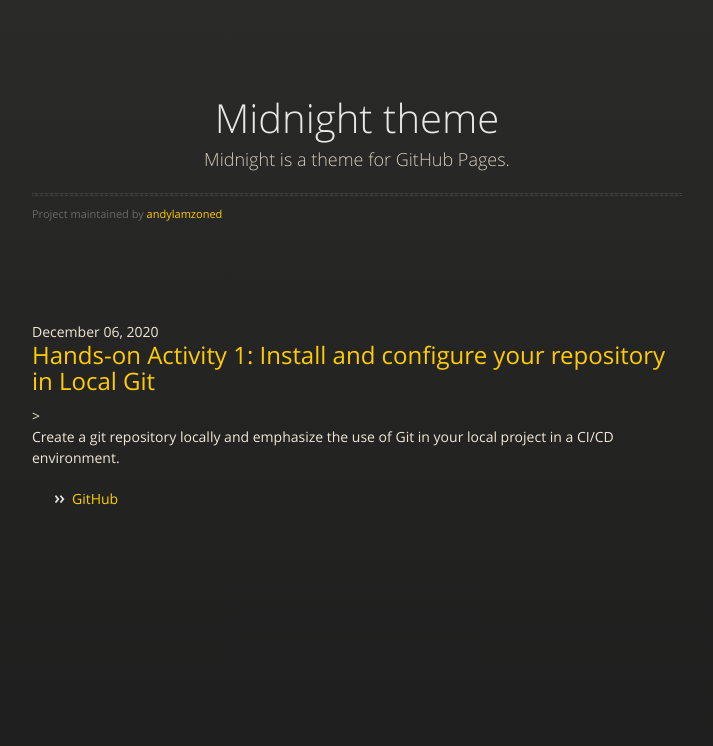
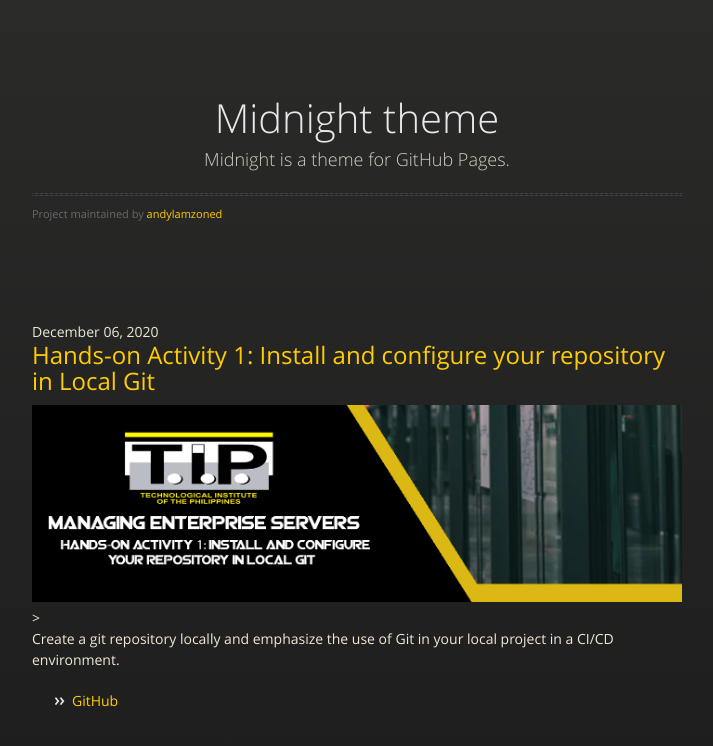
Before and after one commit to andylamzoned/andylamzoned.github.io, a Jekyll site: the page built from index.md, in a window 1280 px wide. Shown: the top 746 px of the page, without its empty margins (283-996 px from the left). Built offline with Jekyll 4.4.1, drawn with Linux system fonts in a browser that asks for light colours.

Commit message:
default.html test

```diff
--- a/_layouts/default.html
+++ b/_layouts/default.html
@@ -34,7 +34,7 @@
             <span class="date">December 06, 2020</span>
             <h2><a href="#">Hands-on Activity 1: Install and configure your repository in Local Git</a></h2>
           </header>
-          <a href="" class="image fit"><img src="HA1.png" alt="" /></a>>
+          <a href="" class="image fit"><img src="assets/images/HA1.jpg" alt="" /></a>>
 					<p>Create a git repository locally and emphasize the use of Git in your local project in a CI/CD environment.</p>
 					<ul class="actions special">
 					  <li><a href="#" class="button">GitHub</a></li>
```
Also changed, not shown: assets/images/HA1.jpg (renamed from assets/images/HA1.png).
